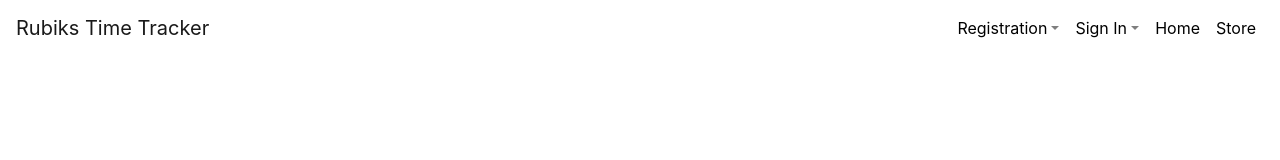
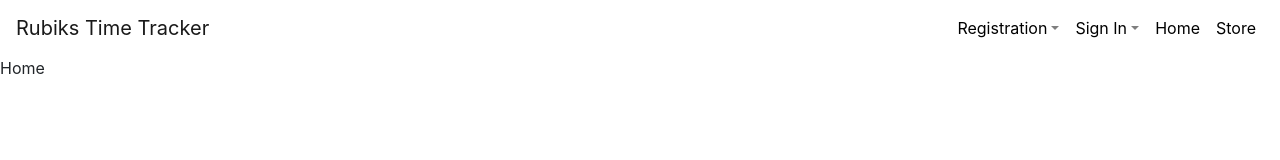
Before and after one commit to jamievullo/rubikstime, a React (Create React App) app: page / in a window 1280 px wide. Shown: the top 160 px of the page. Built offline with nearby package versions, Linux system fonts and the light colour scheme.

Commit message:
WIP Home page and Store links made and working.

```diff
--- a/src/App.js
+++ b/src/App.js
@@ -1,6 +1,8 @@
 import React from 'react';
 import { BrowserRouter as Router, Route, Link } from 'react-router-dom';
 import RTNavbar from './componenets/RTNavbar';
+import Store from './pages/Store'
+import Home from './pages/Home'
 
 function App() {
 
@@ -9,6 +11,8 @@ function App() {
       <div>
         <RTNavbar />
       </div>
+        <Route exact path="/" component={Home} />
+        <Route exact path="/store" component={Store} />
     </Router>
   );
 }
--- /dev/null
+++ b/src/pages/Home.js
@@ -0,0 +1,13 @@
+import React from 'react'
+
+class Home extends React.Component {
+    render() {
+        return (
+            <div>
+                Home
+            </div>
+        )
+    }
+}
+
+export default Home
```
